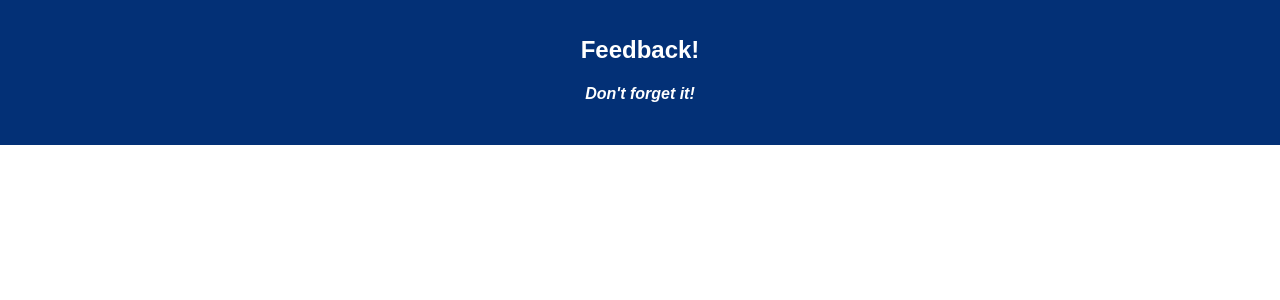
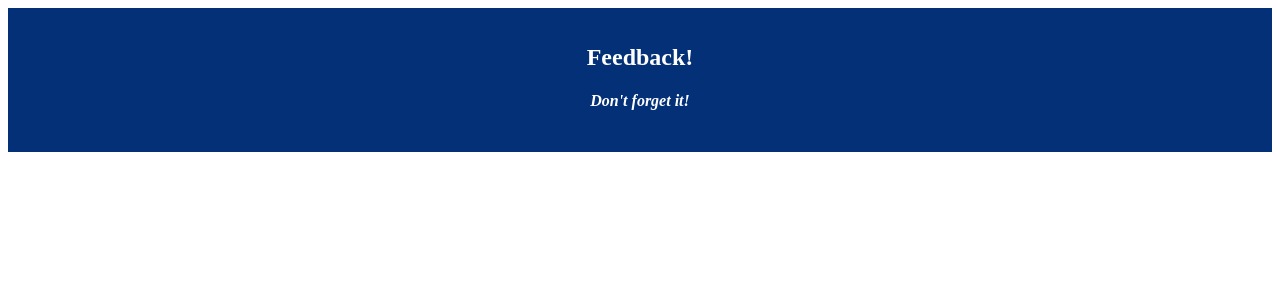
Before and after one commit to halvorson34/redux-feedback-loop-master, a React (Create React App) app: page / in a window 1280 px wide. Shown: the top 300 px of the page. Built offline with nearby package versions, Linux system fonts and the light colour scheme.

Commit message:
set up index.js with dependencies

```diff
--- a/src/index.js
+++ b/src/index.js
@@ -1,8 +1,16 @@
-import React from 'react';
-import ReactDOM from 'react-dom';
-import './index.css';
-import App from './components/App/App';
-import registerServiceWorker from './registerServiceWorker';
+import React from "react";
+import ReactDOM from "react-dom";
+import App from "./components/App/App";
 
-ReactDOM.render(<App />, document.getElementById('root'));
-registerServiceWorker();
+import { createStore, combineReducers, applyMiddleware } from "redux";
+import { Provider } from "react-redux";
+import logger from "redux-logger";
+
+const storeInstance = createStore(combineReducers({}), applyMiddleware(logger));
+
+ReactDOM.render(
+  <Provider store={storeInstance}>
+    <App />
+  </Provider>,
+  document.getElementById("root")
+);
```
Also changed, not shown: package.json (+6 -1 lines), 1 other file (tests, documents, lock files or other folders).
